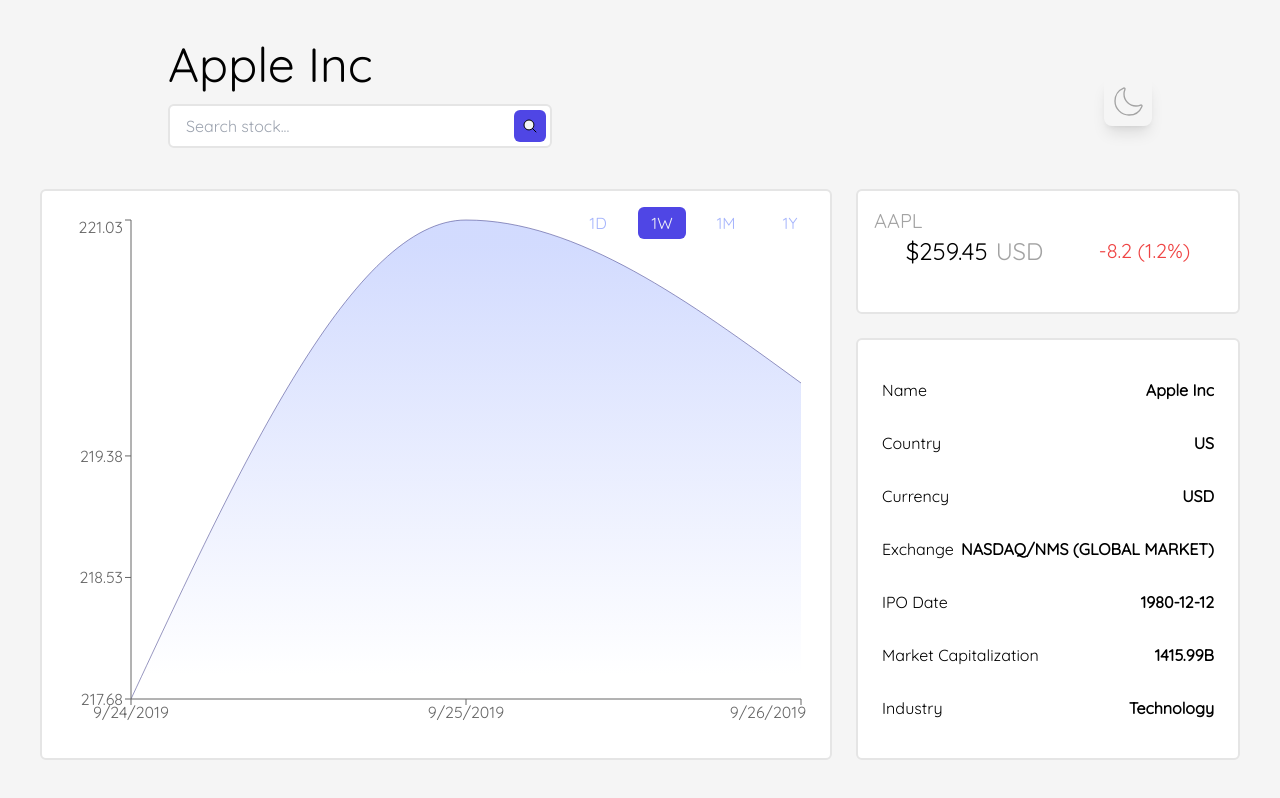
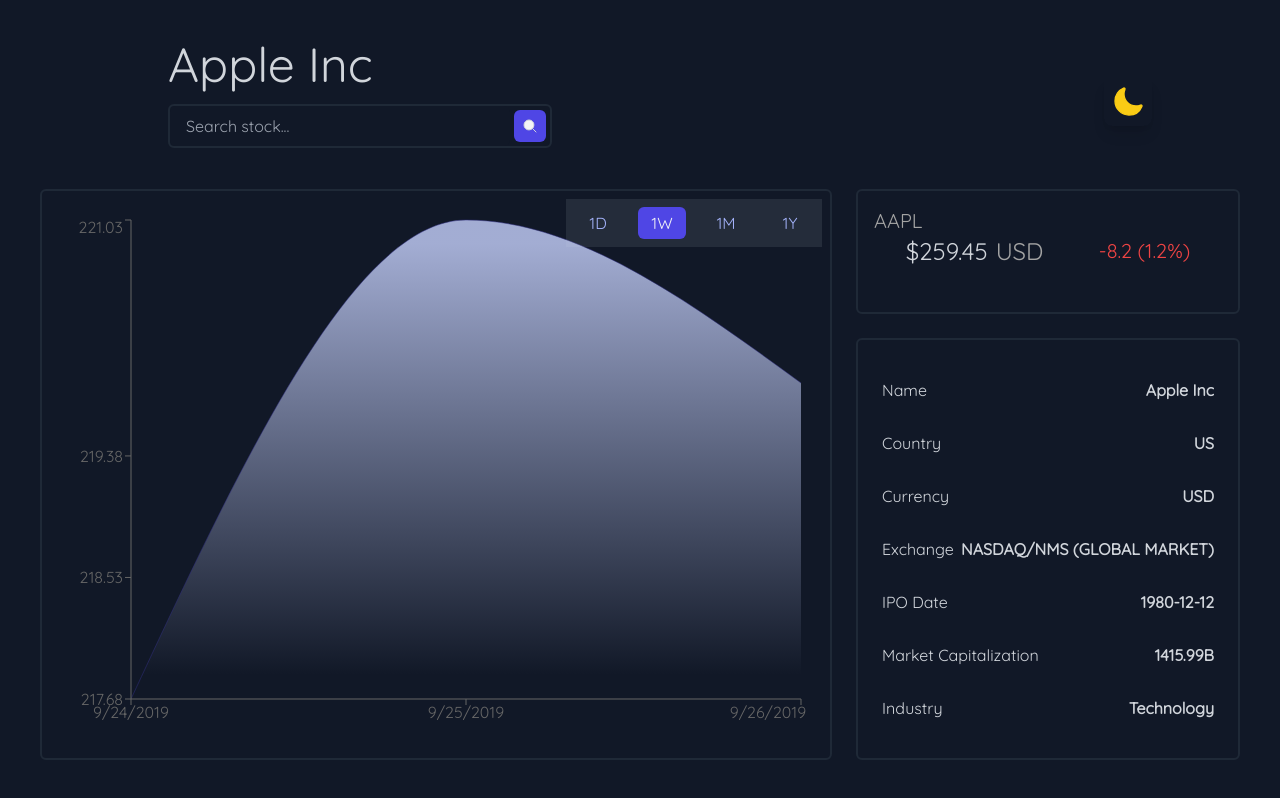
Before and after one commit to min33sky/stock-dashboard, a React (Vite) app: page / in a window 1280 px wide. Built offline with nearby package versions, Linux system fonts and the light colour scheme.

Commit message:
feat: apply dark mode

```diff
--- a/index.html
+++ b/index.html
@@ -1,5 +1,5 @@
 <!DOCTYPE html>
-<html lang="en">
+<html lang="en" class="">
 
 <head>
   <meta charset="UTF-8" />
--- a/src/App.tsx
+++ b/src/App.tsx
@@ -1,5 +1,32 @@
+import { useEffect, useState } from 'react';
 import Dashboard from './components/Dashboard';
+import { useTheme } from './contexts/ThemeContext';
 
 export default function App() {
+  const { setTheme } = useTheme();
+  const [isMount, setIsMount] = useState(false);
+
+  useEffect(() => {
+    if (
+      localStorage.theme === 'dark' ||
+      (!('theme' in localStorage) &&
+        window.matchMedia('(prefers-color-scheme: dark)').matches)
+    ) {
+      document.documentElement.classList.add('dark');
+      setTheme('dark');
+    } else {
+      document.documentElement.classList.remove('dark');
+      setTheme('light');
+    }
+  }, [setTheme]);
+
+  useEffect(() => {
+    setIsMount(true);
+  }, []);
+
+  if (!isMount) {
+    return null;
+  }
+
   return <Dashboard />;
 }
--- a/src/components/Card.tsx
+++ b/src/components/Card.tsx
@@ -2,7 +2,10 @@
 
 export default function Card({ children }: { children: React.ReactNode }) {
   return (
-    <div className="relative h-full w-full rounded-md border-2 border-neutral-200 bg-white p-6">
+    <div
+      className="relative h-full w-full rounded-md border-2 border-neutral-200 bg-white p-6
+      dark:border-gray-800 dark:bg-gray-900"
+    >
       {children}
     </div>
   );
--- a/src/components/Chart.tsx
+++ b/src/components/Chart.tsx
@@ -1,10 +1,10 @@
-import { useState } from "react";
-import { mockHistoricalData } from "../constants/mock.ts";
-import { convertUnixTimestampToDate } from "../helpers/date-helpers.ts";
-import Card from "./Card.tsx";
-import { chartConfig } from "../constants/config.ts";
-import ChartFilter from "./ChartFilter.tsx";
-import { HistoricalData } from "../types/stock.ts";
+import { useState } from 'react';
+import { mockHistoricalData } from '../constants/mock.ts';
+import { convertUnixTimestampToDate } from '../helpers/date-helpers.ts';
+import Card from './Card.tsx';
+import { chartConfig } from '../constants/config.ts';
+import ChartFilter from './ChartFilter.tsx';
+import { HistoricalData } from '../types/stock.ts';
 import {
   Area,
   AreaChart,
@@ -12,13 +12,15 @@
   Tooltip,
   XAxis,
   YAxis,
-} from "recharts";
+} from 'recharts';
+import { useTheme } from '../contexts/ThemeContext.tsx';
 
-type FilterType = "1D" | "1W" | "1M" | "1Y";
+type FilterType = '1D' | '1W' | '1M' | '1Y';
 
 export default function Chart() {
   const [data, setData] = useState(mockHistoricalData);
-  const [filter, setFilter] = useState<FilterType>("1W");
+  const [filter, setFilter] = useState<FilterType>('1W');
+  const { theme } = useTheme();
 
   const formData = (historicalData: HistoricalData) => {
     return historicalData.c.map((item, index) => ({
@@ -29,7 +31,7 @@
 
   return (
     <Card>
-      <ul className={`absolute right-2 top-2 z-40 flex`}>
+      <ul className={`absolute right-2 top-2 z-40 flex bg-slate-300/10`}>
         {Object.keys(chartConfig).map((item) => (
           <li key={item}>
             <ChartFilter
@@ -46,10 +48,14 @@
             <linearGradient id="chartColor" x1="0" y1="0" x2="0" y2="1">
               <stop
                 offset="5%"
-                stopColor="rgb(199 210 254)"
+                stopColor={theme === 'light' ? 'rgb(199 210 254)' : '#312e81'}
                 stopOpacity={0.8}
               />
-              <stop offset="95%" stopColor="rgb(199 210 254)" stopOpacity={0} />
+              <stop
+                offset="95%"
+                stopColor={theme === 'light' ? 'rgb(199 210 254)' : '#312e81'}
+                stopOpacity={0}
+              />
             </linearGradient>
           </defs>
           <Area
@@ -60,9 +66,14 @@
             fill="url(#chartColor)"
             strokeWidth={0.5}
           />
-          <Tooltip />
+          <Tooltip
+            contentStyle={
+              theme === 'dark' ? { backgroundColor: '#111827' } : undefined
+            }
+            itemStyle={theme === 'dark' ? { color: '#818cf8' } : undefined}
+          />
           <XAxis dataKey="date" />
-          <YAxis domain={["dataMin", "dataMax"]} />
+          <YAxis domain={['dataMin', 'dataMax']} />
         </AreaChart>
       </ResponsiveContainer>
     </Card>
--- a/src/components/Dashboard.tsx
+++ b/src/components/Dashboard.tsx
@@ -8,7 +8,8 @@
   return (
     <div
       className="grid-rows-8 md:grid-rows-7 grid h-screen auto-rows-fr grid-cols-1 gap-6 bg-neutral-100
-                  p-10 font-quicksand md:grid-cols-2 xl:grid-cols-3 xl:grid-rows-5"
+                  p-10 font-quicksand dark:bg-gray-900 dark:text-gray-300 md:grid-cols-2
+                  xl:grid-cols-3 xl:grid-rows-5"
     >
       <div className="col-span-1 row-span-1 flex items-center justify-start md:col-span-2 xl:col-span-3">
         <Header name={mockCompanyDetails.name} />
--- a/src/components/Details.tsx
+++ b/src/components/Details.tsx
@@ -1,3 +1,4 @@
+import { useTheme } from '../contexts/ThemeContext.tsx';
 import { Details, DetailsListType } from '../types/stock.ts';
 import Card from './Card.tsx';
 import { useCallback } from 'react';
@@ -23,7 +24,7 @@
 
   return (
     <Card>
-      <ul className="divide-y-1 custom-scrollbar flex h-full w-full flex-col justify-between overflow-y-scroll pr-1 xl:pr-0">
+      <ul className="divide-y-1 custom-scrollbar dark:custom-scrollbark-dark flex h-full w-full flex-col justify-between overflow-y-scroll pr-1 dark:divide-gray-800 xl:pr-0">
         {Object.keys(detailsList).map((item) => {
           return (
             <li
--- a/src/components/Search.tsx
+++ b/src/components/Search.tsx
@@ -1,4 +1,4 @@
-import  { useCallback, useState } from 'react';
+import { useCallback, useState } from 'react';
 import { mockSearchResults } from '../constants/mock';
 import { XMarkIcon, MagnifyingGlassIcon } from '@heroicons/react/24/outline';
 import SearchResults from './SearchResults';
@@ -24,12 +24,12 @@
   return (
     <div
       ref={searchResultRef}
-      className="relative z-50 my-4 flex w-96 items-center rounded-md border-2 border-neutral-200 bg-white"
+      className="relative z-50 my-4 flex w-96 items-center rounded-md border-2 border-neutral-200 bg-white dark:border-gray-800 dark:bg-gray-900"
     >
       <input
         type="text"
         value={input}
-        className="w-full rounded-md px-4 py-2 focus:outline-none"
+        className="w-full rounded-md px-4 py-2 focus:outline-none dark:bg-gray-900"
         placeholder="Search stock..."
         onChange={(e) => setInput(e.target.value)}
         onKeyDown={(e) => {
--- a/src/components/SearchResults.tsx
+++ b/src/components/SearchResults.tsx
@@ -1,4 +1,4 @@
-import {Result} from "../types/stock.ts";
+import { Result } from '../types/stock.ts';
 
 interface Props {
   results: Result[];
@@ -6,11 +6,11 @@
 
 export default function SearchResults({ results }: Props) {
   return (
-    <ul className="custom-scrollbar absolute top-12 h-64 w-full overflow-y-scroll rounded-md border-2 border-neutral-200 bg-white">
+    <ul className="dark:custom-scrollbar-dark custom-scrollbar absolute top-12 h-64 w-full overflow-y-scroll rounded-md border-2 border-neutral-200 bg-white dark:border-gray-800 dark:bg-gray-900">
       {results.map((item) => (
         <li
           key={item.symbol}
-          className="m-2 flex cursor-pointer items-center justify-between rounded-md p-4 hover:bg-indigo-200"
+          className="m-2 flex cursor-pointer items-center justify-between rounded-md p-4 hover:bg-indigo-200 dark:hover:bg-indigo-600"
         >
           <span>{item.symbol}</span>
           <span>{item.description}</span>
--- a/src/components/ThemeIcon.tsx
+++ b/src/components/ThemeIcon.tsx
@@ -1,9 +1,24 @@
-import { MoonIcon } from "@heroicons/react/24/solid";
+import { MoonIcon } from '@heroicons/react/24/solid';
+import { useTheme } from '../contexts/ThemeContext';
+import { useCallback } from 'react';
 
 export default function ThemeIcon() {
+  const { theme, setTheme } = useTheme();
+
+  const toggleTheme = useCallback(() => {
+    if (theme === 'dark') {
+      setTheme('light');
+    } else {
+      setTheme('dark');
+    }
+  }, [setTheme, theme]);
+
   return (
-    <button className="border-1 absolute right-8 rounded-lg border-neutral-400 p-2 shadow-lg xl:right-32">
-      <MoonIcon className="h-8 w-8 cursor-pointer fill-none stroke-neutral-400 stroke-1" />
+    <button
+      onClick={toggleTheme}
+      className="border-1 absolute right-8 rounded-lg border-neutral-400 p-2 shadow-lg xl:right-32"
+    >
+      <MoonIcon className="h-8 w-8 cursor-pointer fill-none stroke-neutral-400 stroke-1 dark:fill-yellow-400 dark:stroke-yellow-400" />
     </button>
   );
 }
--- /dev/null
+++ b/src/contexts/ThemeContext.tsx
@@ -0,0 +1,44 @@
+import React, { createContext, useCallback, useState } from 'react';
+
+interface ThemeContextState {
+  theme: 'light' | 'dark';
+  setTheme: (theme: 'light' | 'dark') => void;
+}
+
+const ThemeContext = createContext<ThemeContextState>({
+  theme: 'light',
+  setTheme: () => null,
+});
+
+export default function ThemeContextProvider({
+  children,
+}: {
+  children: React.ReactNode;
+}) {
+  const [theme, setTheme] = useState<'light' | 'dark'>('light');
+
+  const handleChangeTheme = useCallback(
+    (theme: 'light' | 'dark') => {
+      setTheme(theme);
+      document.documentElement.classList.toggle('dark');
+      localStorage.setItem('theme', theme);
+    },
+    [setTheme],
+  );
+
+  return (
+    <ThemeContext.Provider value={{ theme, setTheme: handleChangeTheme }}>
+      {children}
+    </ThemeContext.Provider>
+  );
+}
+
+export function useTheme() {
+  const context = React.useContext(ThemeContext);
+
+  if (!context) {
+    throw new Error('Cannot find ThemeProvider');
+  }
+
+  return context;
+}
--- a/src/main.tsx
+++ b/src/main.tsx
@@ -1,10 +1,13 @@
-import React from 'react'
-import ReactDOM from 'react-dom/client'
-import App from './App.tsx'
-import './index.css'
+import React from 'react';
+import ReactDOM from 'react-dom/client';
+import App from './App.tsx';
+import './index.css';
+import ThemeContextProvider from './contexts/ThemeContext.tsx';
 
 ReactDOM.createRoot(document.getElementById('root') as HTMLElement).render(
   <React.StrictMode>
-    <App />
+    <ThemeContextProvider>
+      <App />
+    </ThemeContextProvider>
   </React.StrictMode>,
-)
+);
--- a/tailwind.config.js
+++ b/tailwind.config.js
@@ -1,6 +1,7 @@
 /** @type {import('tailwindcss').Config} */
 export default {
   content: ['./index.html', './src/**/*.{js,ts,jsx,tsx}'],
+  darkMode: 'class',
   theme: {
     extend: {
       fontFamily: {
```
